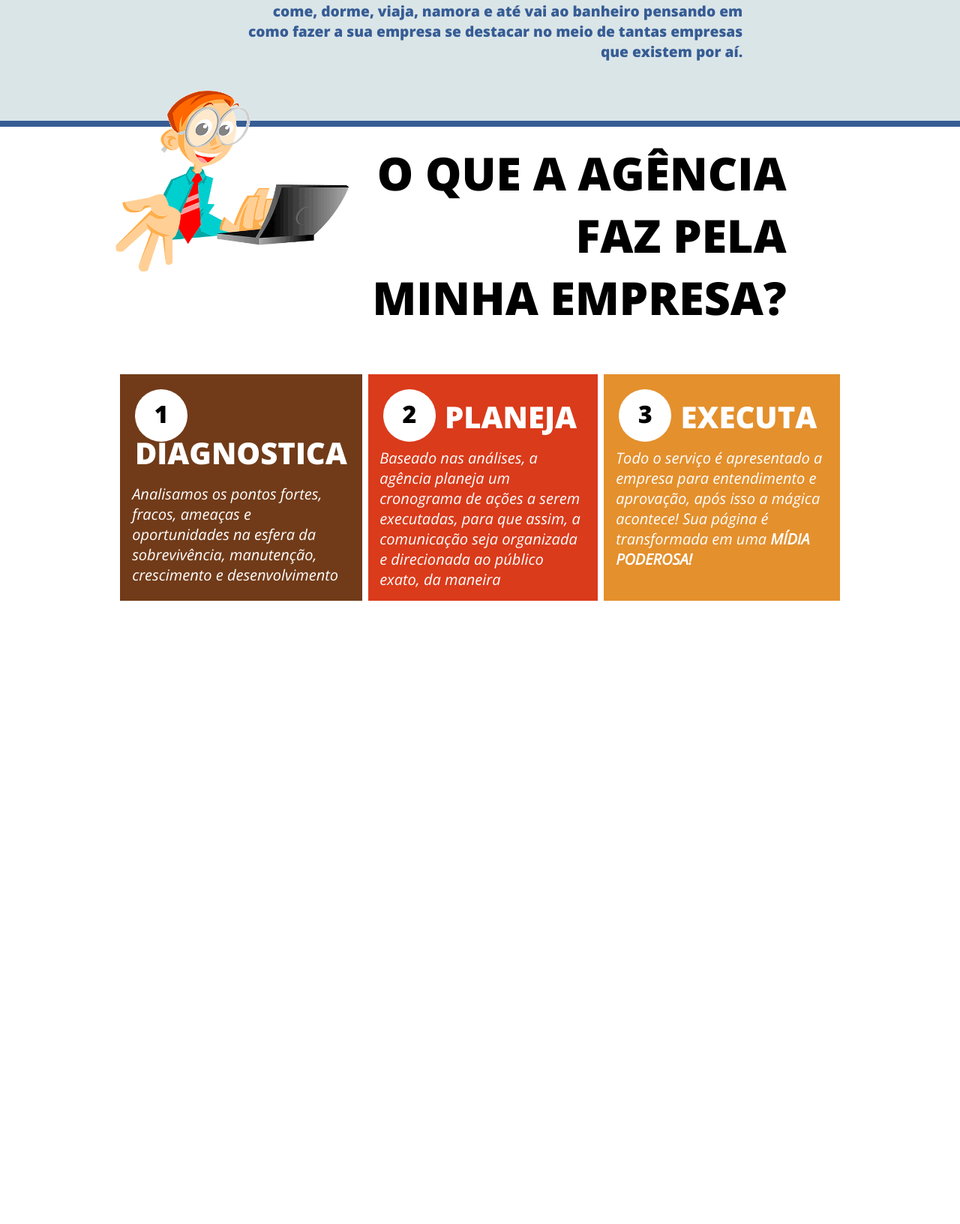
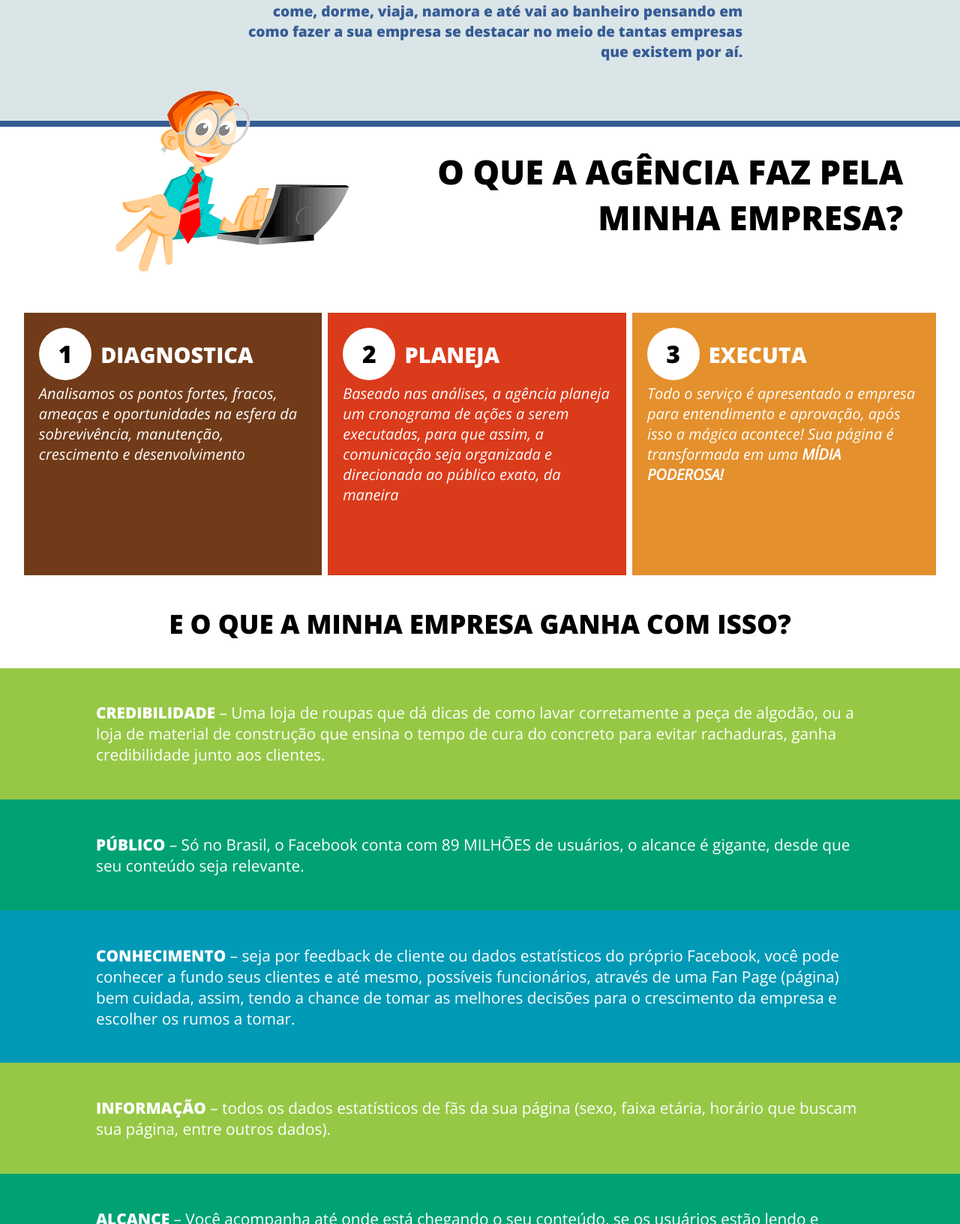
Before and after one commit to venturalp/VouCuidarDaMinhaMarca, a PHP site: page /redes-sociais.php in a window 1280 px wide. Shown: the part 968-2600 px from the top of the page at 75% size. Run offline with PHP 8.4, Linux system fonts and the light colour scheme.

Commit message:
Conteúdo Redes sociais

```diff
--- a/redes-sociais.php
+++ b/redes-sociais.php
@@ -1,25 +1,26 @@
 <?php include("header.html"); ?>
-<img class="banner" src="images/banner_redes.jpg"/>
+    <img class="banner" src="images/banner_redes.jpg" />
     <section class="redes1">
         <h2 class="cinza redes-h2">Toda. Além de ser um meio de comunicação barato, você atinge milhares de pessoas, que podem replicar seu conteúdo para outras milhares de pessoas.</h2>
         <article class="rede-posicionar">
-            <img src="images/thumbsup.png"/>
-            <img class="rede-quero-posicionar" src="images/quero-posicionar.png"/>
+            <img src="images/thumbsup.png" />
+            <img class="rede-quero-posicionar" src="images/quero-posicionar.png" />
             <p>
-                - Contratando uma AGÊNCIA ESPECIALIZADA EM MÍDIAS SOCIAIS!
-- Ah! Mas (meu sobrinho, minha esposa, meu funcionário, eu mesmo), que sabe tudo de computador faz isso pra mim de graça!
-- Ok. Mas em uma agência especializada, existe uma equipe que tem grande experiência com este universo, sabe falar com o seu público e ainda, come, dorme, viaja, namora e até vai ao banheiro pensando em como fazer a sua empresa se destacar no meio de tantas empresas que existem por aí.
+                - Contratando uma AGÊNCIA ESPECIALIZADA EM MÍDIAS SOCIAIS! - Ah! Mas (meu sobrinho, minha esposa, meu funcionário, eu mesmo), que sabe tudo de computador faz isso pra mim de graça! - Ok. Mas em uma agência especializada, existe uma equipe que tem grande experiência com este universo, sabe falar com o seu público e ainda, come, dorme, viaja, namora e até vai ao banheiro pensando em como fazer a sua empresa se destacar no meio de tantas empresas que existem por aí.
             </p>
         </article>
         <article class="redes-agencia">
-        <img src="images/mascote.png"/>
-        <p class="redes-agencia-p">O QUE A AGÊNCIA FAZ PELA<br>MINHA EMPRESA?</p>
+            <img src="images/mascote.png" />
+            <p class="redes-agencia-p">O QUE A AGÊNCIA FAZ PELA
+                <br>MINHA EMPRESA?</p>
 
         </article>
         <article class="redes-blocos">
             <div class="redes-bloco bloco-marrom">
                 <div class="redes-header-bloco">
-                <div class="redes-circulo"><p>1</p></div>
+                    <div class="redes-circulo">
+                        <p>1</p>
+                    </div>
                     <h1 class="redes-titulo-bloco">DIAGNOSTICA</h1>
                 </div>
                 <p class="redes-bloco-text">
@@ -28,7 +29,9 @@
             </div>
             <div class="redes-bloco bloco-vermelho-claro">
                 <div class="redes-header-bloco">
-                <div class="redes-circulo"><p>2</p></div>
+                    <div class="redes-circulo">
+                        <p>2</p>
+                    </div>
                     <h1 class="redes-titulo-bloco">PLANEJA</h1>
                 </div>
                 <p class="redes-bloco-text">
@@ -37,7 +40,9 @@
             </div>
             <div class="redes-bloco bloco-laranja-claro">
                 <div class="redes-header-bloco">
-                <div class="redes-circulo"><p>3</p></div>
+                    <div class="redes-circulo">
+                        <p>3</p>
+                    </div>
                     <h1 class="redes-titulo-bloco">EXECUTA</h1>
                 </div>
                 <p class="redes-bloco-text">
@@ -45,7 +50,42 @@
                 </p>
             </div>
         </article>
-
+        <h3 class="redes-oque">E O QUE A MINHA EMPRESA GANHA COM ISSO?</h3>
+        <article class="frases">
+            <div class="frases-bloco">
+                <p><b>CREDIBILIDADE</b> – Uma loja de roupas que dá dicas de como lavar corretamente a peça de algodão, ou a loja de material de construção que ensina o tempo de cura do concreto para evitar rachaduras, ganha credibilidade junto aos clientes.</p>
+            </div>
+            <div class="frases-bloco">
+                <p><b>PÚBLICO</b> – Só no Brasil, o Facebook conta com 89 MILHÕES de usuários, o alcance é gigante, desde que seu conteúdo seja relevante.</p>
+            </div>
+            <div class="frases-bloco">
+                <p><b>CONHECIMENTO</b> – seja por feedback de cliente ou dados estatísticos do próprio Facebook, você pode conhecer a fundo seus clientes e até mesmo, possíveis funcionários, através de uma Fan Page (página) bem cuidada, assim, tendo a chance de tomar as melhores decisões para o crescimento da empresa e escolher os rumos a tomar.</p>
+            </div>
+            <div class="frases-bloco">
+                <p><b>INFORMAÇÃO</b> – todos os dados estatísticos de fãs da sua página (sexo, faixa etária, horário que buscam sua página, entre outros dados).</p>
+            </div>
+            <div class="frases-bloco">
+                <p><b>ALCANCE</b> – Você acompanha até onde está chegando o seu conteúdo, se os usuários estão lendo e compartilhando, qual tipo de conteúdo é mais visto e até o dia da semana que sua fan page tem mais acessos ou visualizações.</p>
+            </div>
+            <div class="frases-bloco">
+                <p><b>HISTÓRICO</b> – após a criação da página, você começa uma história e tudo ficará registrado. Você poderá ver os passos que deu, os rumos que tomou, analisar tudo o que passou na sua empresa, pra aprender com isso, e melhorar as decisões futuras.</p>
+            </div>
+            <div class="frases-bloco">
+                <p><b>INTERATIVIDADE</b> – Sua empresa pode conversar com o usuário, descobrir o que estão falando dela, controlar crises e também premiar.</p>
+            </div>
+            <div class="frases-bloco">
+                <p><b>FIDELIDADE</b> – Clientes satisfeitos e que são lembrados, se tornam fiéis e ainda atraem mais clientes para a sua empresa e depois disso, é muito difícil de perdê-los.</p>
+            </div>
+            <div class="frases-bloco">
+                <p><b>AGILIDADE</b> – Com informações exatas em tempo real, você consegue tomar decisões mais rápido e com maior precisão.</p>
+            </div>
+        </article>
+        <article>
+            <h2 class="redes-perfil">Para se manter um perfil em qualquer rede social é preciso de constantes atualizações e capacidade para responder às demandas dos clientes. E a VOU CUIDAR DA MINHA MARCA também                           orienta pequenos empresários, que acreditam na força das redes sociais, mas não sabem como, nem por onde começar.<br><br>
+                    Se você se encaixa nesse perfil, fale com a gente. Estamos aqui para ajudar que o seu negócio ganhe o destaque e o valor que merece, e fique por dentro de tudo o que é dito sobre sua empresa.
+            </h2>
+            <h3 class="cinza txtCenter">ESCOLHA O PLANO QUE MELHOR SE ENCAIXA NO SEU ORÇAMENTO E NECESSIDADE.</h3>
+        </article>
     </section>
 
     <div class="clearfix"></div>
--- a/styles/1024.css
+++ b/styles/1024.css
@@ -241,4 +241,24 @@
         width: 68% !important;
         font: 900 244% 'Open Sans', sans-serif !important;
     }
+    .redes-blocos {
+        width: 98% !important;
+    }
+    .redes-titulo-bloco {
+        font: 900 160% 'Open Sans', sans-serif !important;
+        transform: translateY(-50%) !important;
+        -ms-transform: translateY(-50%)!important;
+        -o-transform: translateY(-50%)!important;
+        -webkit-transform: translateY(-50%) !important;
+    }
+    .redes-circulo p {
+        transform: translateY(-45%) !important;
+        -ms-transform: translateY(-45%) !important;
+        -o-transform: translateY(-45%) !important;
+        -webkit-transform: translateY(-45%) !important;
+        font: 900 200% "Open Sans", sans-serif !important;
+    }
+    .frases-bloco {
+        padding: 10px 5% 10px 5% !important;
+    }
 }
--- a/styles/1600.css
+++ b/styles/1600.css
@@ -1,17 +1,39 @@
 @media screen and (min-width: 1025px) and (max-width: 1600px){
-
-    .reg-block:last-child  {
+    .reg-block:last-child {
         margin-right: 15% !important;
     }
-
-    .reg-block:first-child  {
+    .reg-block:first-child {
         margin-left: 15% !important;
     }
-
     .blocos-logo {
         width: 84% !important;
     }
     .blocos-logo div {
         width: 25% !important;
     }
+    .redes-blocos {
+        width: 95% !important;
+    }
+
+    .redes-titulo-bloco {
+        font: 900 180% 'Open Sans', sans-serif !important;
+        transform: translateY(-50%) !important;
+        -ms-transform: translateY(-50%)!important;
+        -o-transform: translateY(-50%)!important;
+        -webkit-transform: translateY(-50%) !important;
+    }
+    .redes-circulo p {
+        transform: translateY(-45%) !important;
+        -ms-transform: translateY(-45%) !important;
+        -o-transform: translateY(-45%) !important;
+        -webkit-transform: translateY(-45%) !important;
+        font: 900 200% "Open Sans", sans-serif !important;
+    }
+
+    .redes-agencia-p {
+        font: 900 280% 'Open Sans', sans-serif !important;
+        margin-top: 2% !important;
+        margin-right: -8% !important;
+        width: 75% !important;
+    }
 }
--- a/styles/style.css
+++ b/styles/style.css
@@ -1040,10 +1040,11 @@ textarea{
 }
 
 .redes-blocos {
-    width: 75%;
+    width: 80%;
     margin: 0 auto;
-    margin-bottom: 20px;
+    margin-bottom: 40px;
     display: table;
+    min-height: 350px;
 }
 
 .bloco-marrom {
@@ -1091,3 +1092,35 @@ textarea{
 .redes-header-bloco {
     padding: 20px 20px 0 20px;
 }
+
+.redes-oque {
+    display: block;
+    text-align: center
+}
+
+.frases-bloco:nth-child(1), .frases-bloco:nth-child(4), .frases-bloco:nth-child(7) {
+    background-color: #96c846;
+}
+
+
+.frases-bloco:nth-child(2), .frases-bloco:nth-child(5), .frases-bloco:nth-child(8) {
+    background-color: #00a274;
+}
+
+.frases-bloco:nth-child(3), .frases-bloco:nth-child(6), .frases-bloco:nth-child(9) {
+    background-color: #009ab7;
+}
+
+
+.frases-bloco {
+    color: white;
+    text-align: left;
+    padding: 25px 10% 25px 10%;
+    font-size: 130%;
+    min-height: 84px;
+}
+
+.redes-perfil {
+    padding: 25px 10% 25px 10%;
+    text-align: center;
+}
```
Lines whose indentation alone changed are shown as unchanged.
